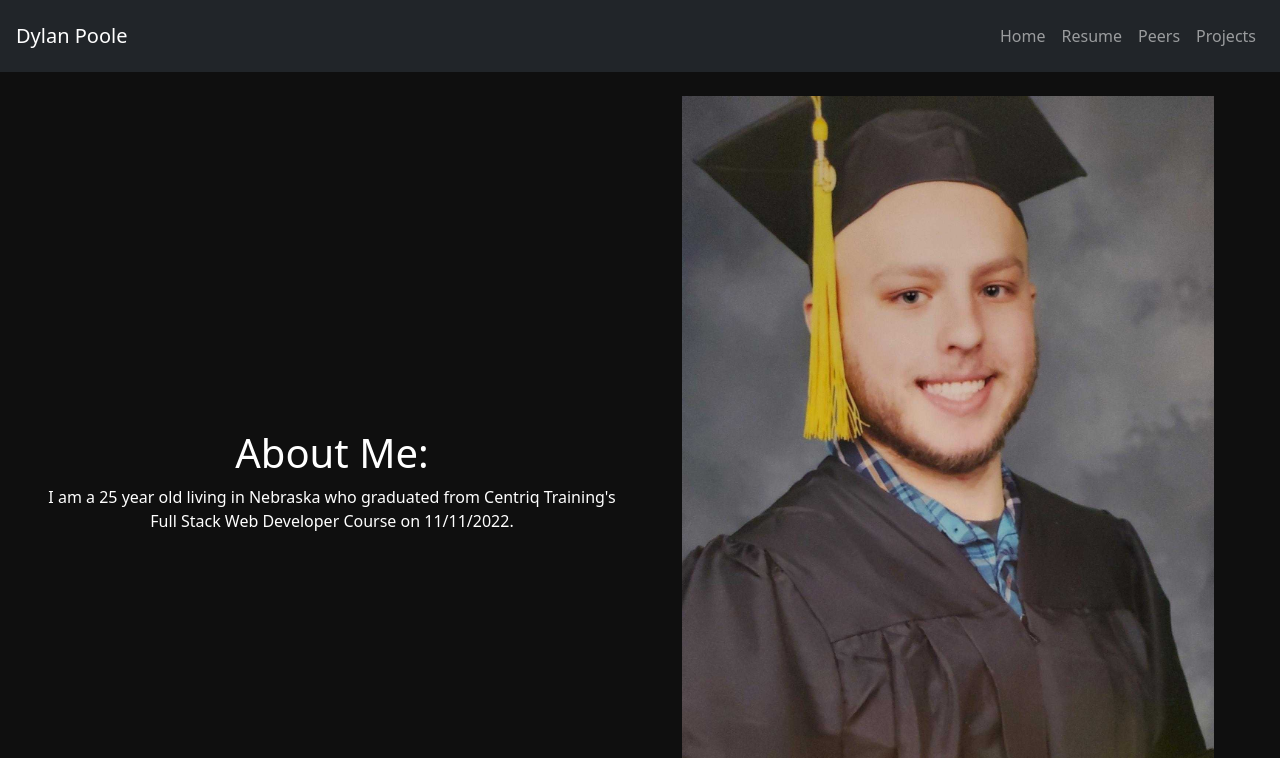
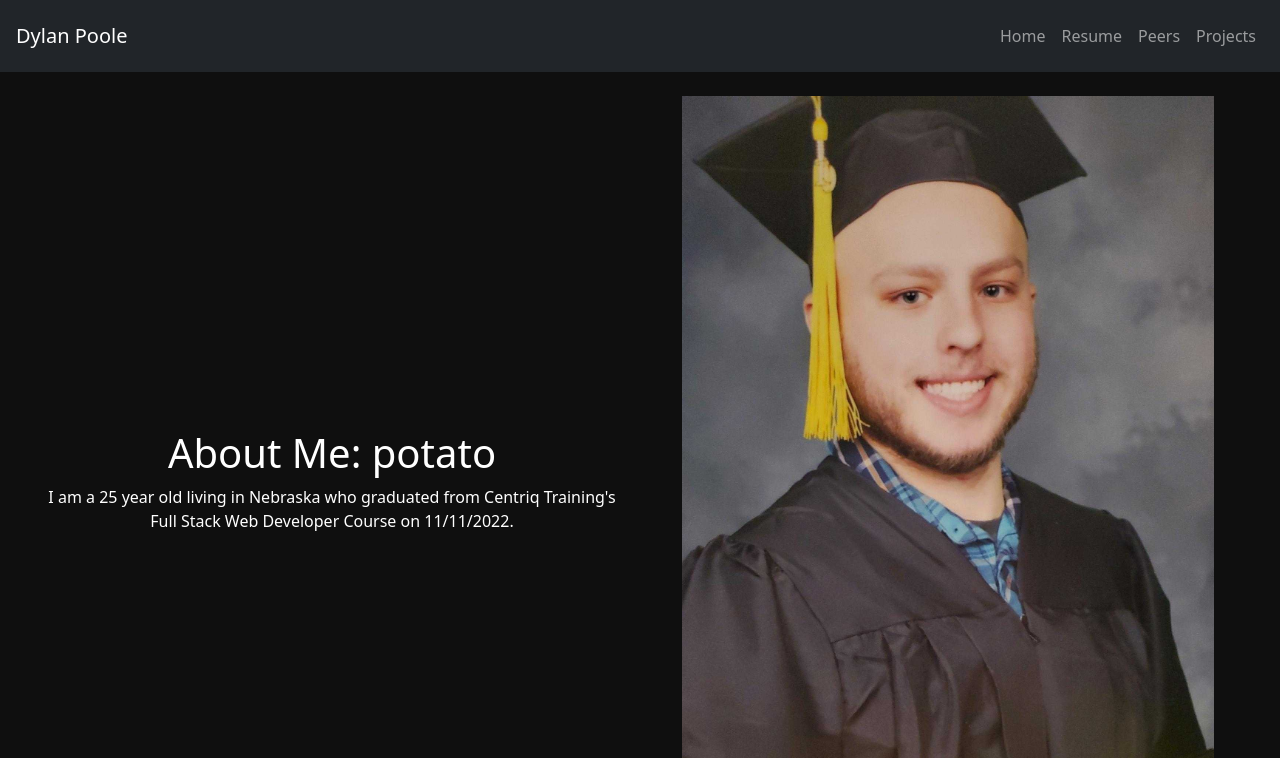
Before and after one commit to dypool01/react-personalsite, a React (Create React App) app: page / in a window 1280 px wide. Shown: the top 758 px of the page. Built offline with nearby package versions, Linux system fonts and the light colour scheme.

Commit message:
testing superlinter by adding potato to about.jsx

```diff
--- a/src/components/Home/About.jsx
+++ b/src/components/Home/About.jsx
@@ -24,7 +24,7 @@ export default function About() {
 
     <section id="About-Text" class="col content-center">
             <h1>
-                About Me:
+                About Me: potato
             </h1>
 
             <p>
```
